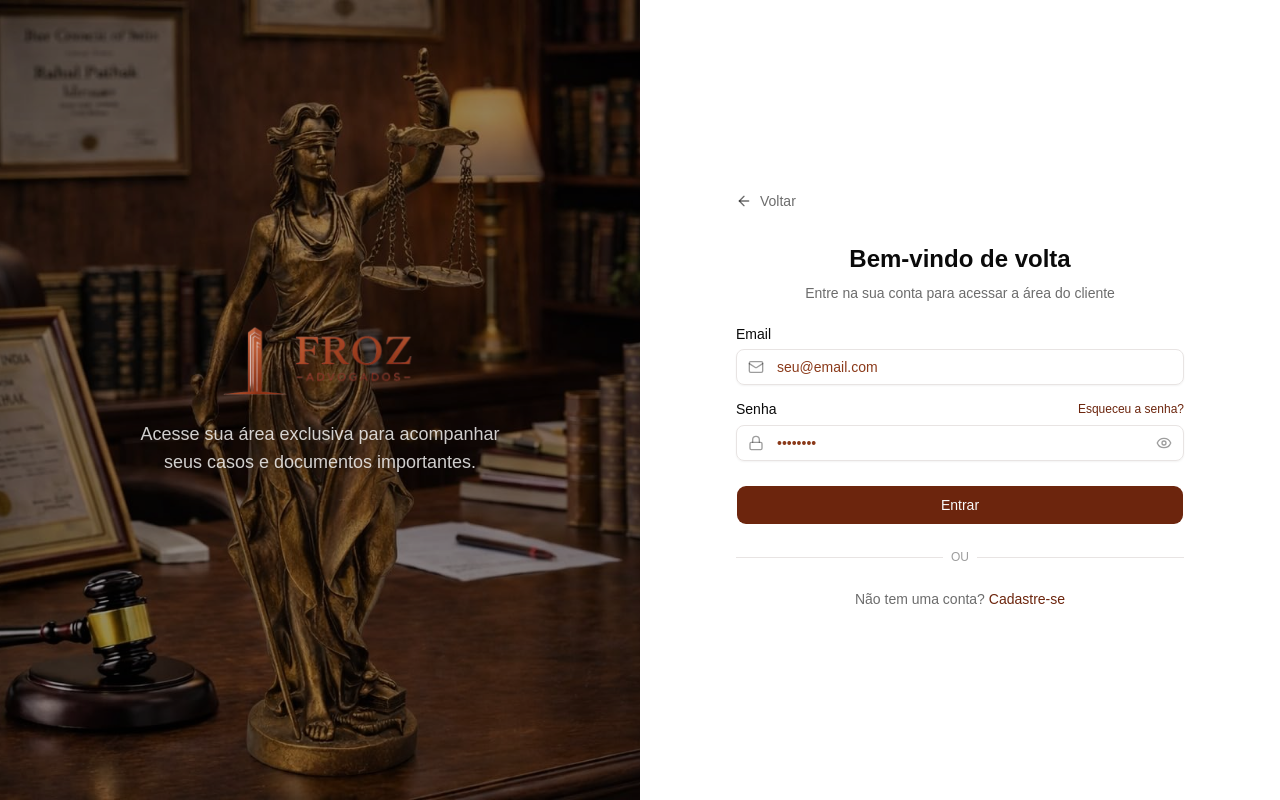
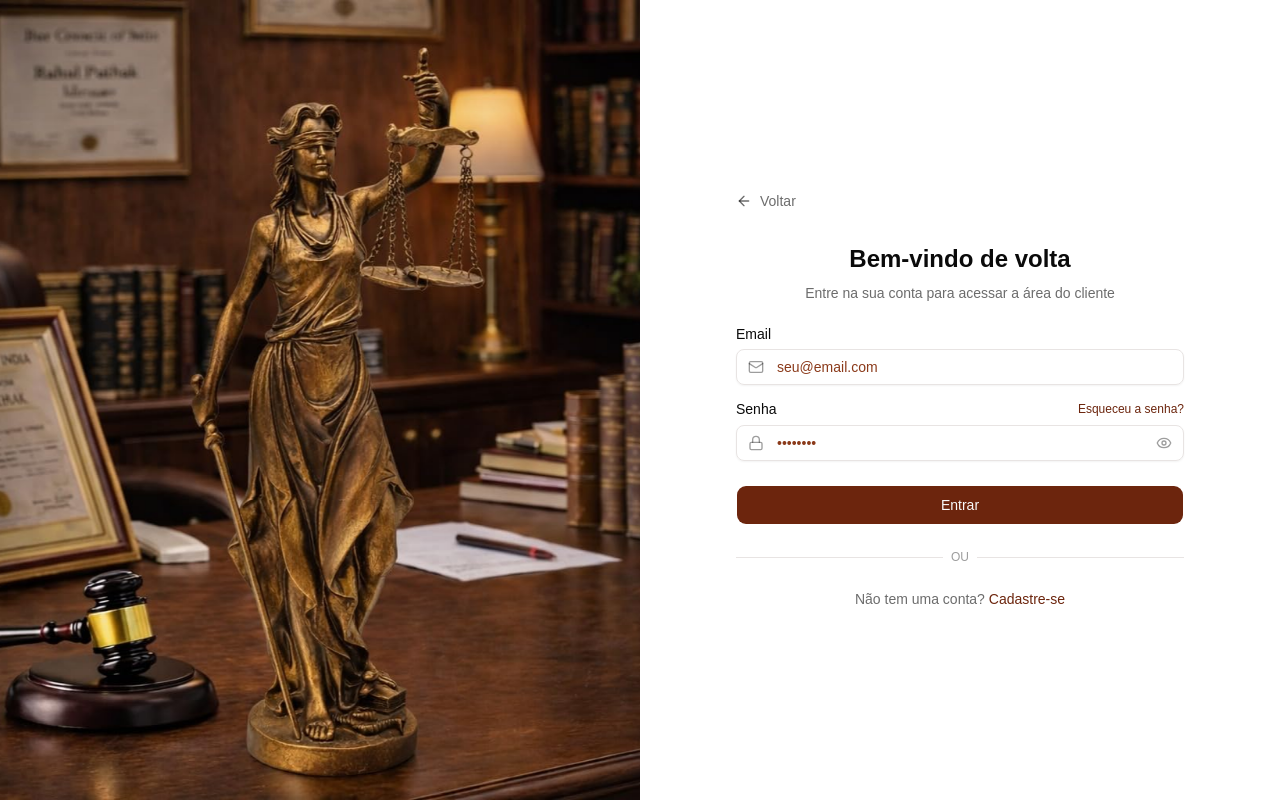
Before and after one commit to vinicius-dsr/froz-adv-app, a Next.js app: page /login in a window 1280 px wide. Built offline with nearby package versions, Linux system fonts and the light colour scheme.

Commit message:
Login/Cadastro: remover logo e texto, deixar apenas imagem de fundo

```diff
--- a/src/pages/cadastro.tsx
+++ b/src/pages/cadastro.tsx
@@ -2,7 +2,6 @@
 
 import { useState } from "react";
 import Link from "next/link";
-import Image from "next/image";
 import { Mail, Lock, User, Eye, EyeOff } from "lucide-react";
 import { Header } from "@/components/header";
 import { Input } from "@/components/ui/input";
@@ -17,21 +16,7 @@ export default function CadastroPage() {
     <>
       <Header />
       <div className="grid min-h-screen grid-cols-1 pt-16 lg:grid-cols-2">
-        <div className="relative hidden bg-[url('/image.jpg')] bg-cover bg-center backdrop-blur-sm lg:flex lg:items-center lg:justify-center">
-          <div className="absolute inset-0 bg-black/40" />
-          <div className="relative z-10 flex flex-col items-center gap-6 px-12 text-center">
-            <Image
-              src="/logo.png"
-              alt="Logo Fróz Advogados"
-              width={200}
-              height={200}
-            />
-            <p className="max-w-sm text-lg text-white/80">
-              Crie sua conta e tenha acesso a todos os nossos serviços jurídicos
-              de forma prática e segura.
-            </p>
-          </div>
-        </div>
+        <div className="relative hidden bg-[url('/image.jpg')] bg-cover bg-center backdrop-blur-sm lg:block" />
 
         <div className="flex items-center justify-center px-6 py-12">
           <div className="w-full max-w-md">
--- a/src/pages/login.tsx
+++ b/src/pages/login.tsx
@@ -1,26 +1,11 @@
 import Link from "next/link";
-import Image from "next/image";
 import { ArrowLeft } from "lucide-react";
 import { LoginForm } from "@/components/auth";
 
 export default function LoginPage() {
   return (
     <div className="grid min-h-screen grid-cols-1 lg:grid-cols-2">
-      <div className="relative hidden bg-[url('/image.jpg')] bg-cover bg-center backdrop-blur-sm lg:flex lg:items-center lg:justify-center">
-        <div className="absolute inset-0 bg-black/40" />
-        <div className="relative z-10 flex flex-col items-center gap-6 px-12 text-center">
-          <Image
-            src="/logo.png"
-            alt="Logo Fróz Advogados"
-            width={200}
-            height={200}
-          />
-          <p className="max-w-sm text-lg text-white/80">
-            Acesse sua área exclusiva para acompanhar seus casos e documentos
-            importantes.
-          </p>
-        </div>
-      </div>
+      <div className="relative hidden bg-[url('/image.jpg')] bg-cover bg-center backdrop-blur-sm lg:block" />
 
       <div className="flex items-center justify-center px-6 py-12">
         <div className="w-full max-w-md">
```
